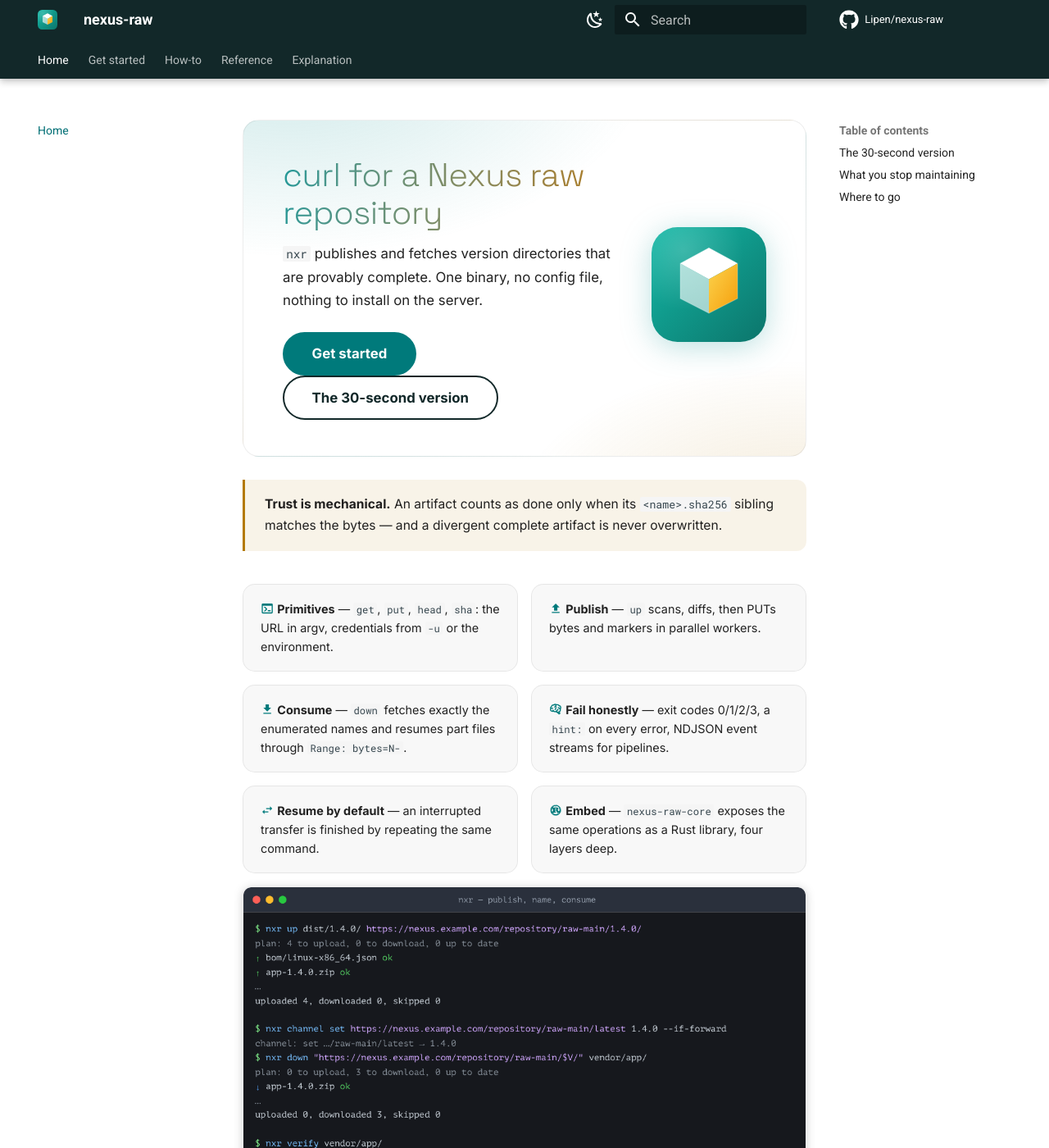
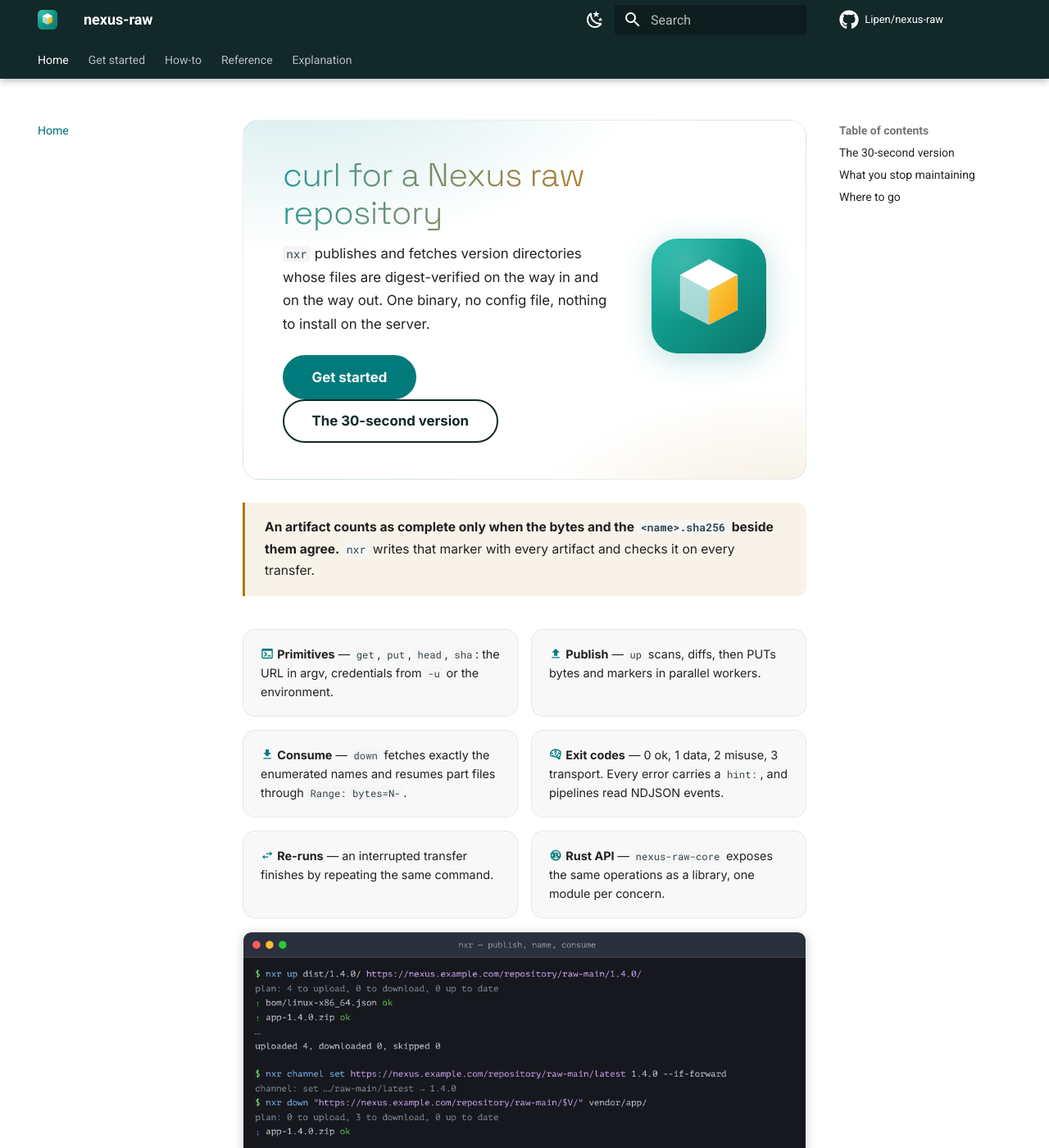
Before and after one commit to Lipen/nexus-raw, an MkDocs documentation site: the page built from docs/index.md, in a window 1280 px wide and 1400 px high. Shown: the whole window at 82% size. Built offline with MkDocs 1.6.1 and Material for MkDocs 9.7.7, drawn with Linux system fonts in a browser that asks for light colours; comment, search, counter and statistics services are not loaded; some of the changed text lies outside the part shown.

Commit message:
docs: state the completion rule instead of selling trust

````diff
--- a/docs/index.md
+++ b/docs/index.md
@@ -4,7 +4,7 @@
 
 # curl for a Nexus raw repository
 
-`nxr` publishes and fetches version directories that are provably complete.
+`nxr` publishes and fetches version directories whose files are digest-verified on the way in and on the way out.
 One binary, no config file, nothing to install on the server.
 
 [Get started](get-started.md){ .md-button .md-button--primary }
@@ -14,7 +14,8 @@ One binary, no config file, nothing to install on the server.
 
 <div class="nxr-strip" markdown>
 
-**Trust is mechanical.** An artifact counts as done only when its `<name>.sha256` sibling matches the bytes — and a divergent complete artifact is never overwritten.
+**An artifact counts as complete only when the bytes and the `<name>.sha256` beside them agree.**
+`nxr` writes that marker with every artifact and checks it on every transfer.
 
 </div>
 
@@ -23,9 +24,9 @@ One binary, no config file, nothing to install on the server.
 - :material-console: **Primitives** — `get`, `put`, `head`, `sha`: the URL in argv, credentials from `-u` or the environment.
 - :material-upload: **Publish** — `up` scans, diffs, then PUTs bytes and markers in parallel workers.
 - :material-download: **Consume** — `down` fetches exactly the enumerated names and resumes part files through `Range: bytes=N-`.
-- :material-brain: **Fail honestly** — exit codes 0/1/2/3, a `hint:` on every error, NDJSON event streams for pipelines.
-- :material-swap-horizontal: **Resume by default** — an interrupted transfer is finished by repeating the same command.
-- :material-language-rust: **Embed** — `nexus-raw-core` exposes the same operations as a Rust library, four layers deep.
+- :material-brain: **Exit codes** — 0 ok, 1 data, 2 misuse, 3 transport. Every error carries a `hint:`, and pipelines read NDJSON events.
+- :material-swap-horizontal: **Re-runs** — an interrupted transfer finishes by repeating the same command.
+- :material-language-rust: **Rust API** — `nexus-raw-core` exposes the same operations as a library, one module per concern.
 
 </div>
 
@@ -76,7 +77,7 @@ $ curl -f --connect-timeout 15 --speed-limit 1 --speed-time 30 -o "$tmp" "$url"
   || echo "which step failed, and did the partial survive?"
 ```
 
-`nxr` is that script, minus the prayer.
+`nxr` is that script, implemented once and tested against deliberate breakage.
 The full concern-by-concern comparison lives in [the design essay](explanation/design.md#the-curl-model). The three lines that sell it:
 
 | Concern | The hand-rolled script | `nxr` |
````
Also changed, not shown: other parts of docs/index.md (+1 -1 lines).
